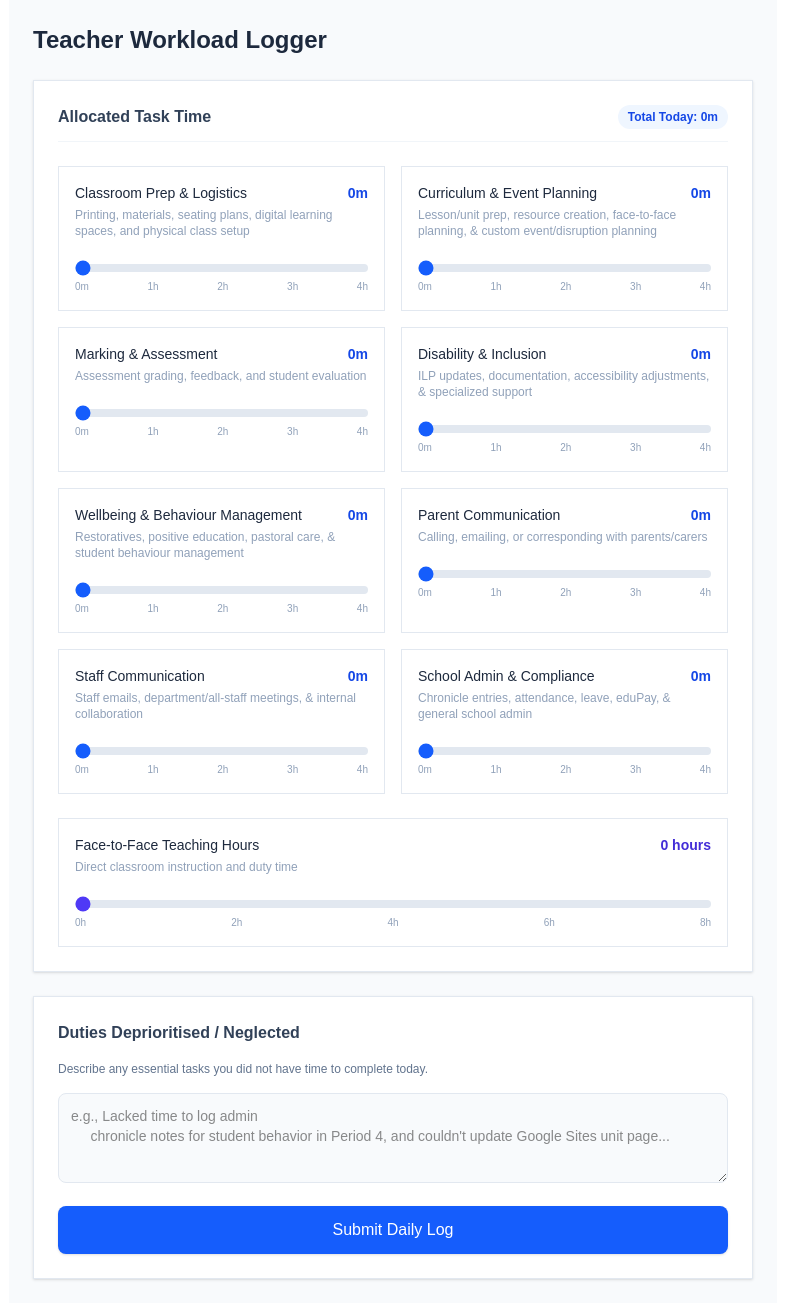
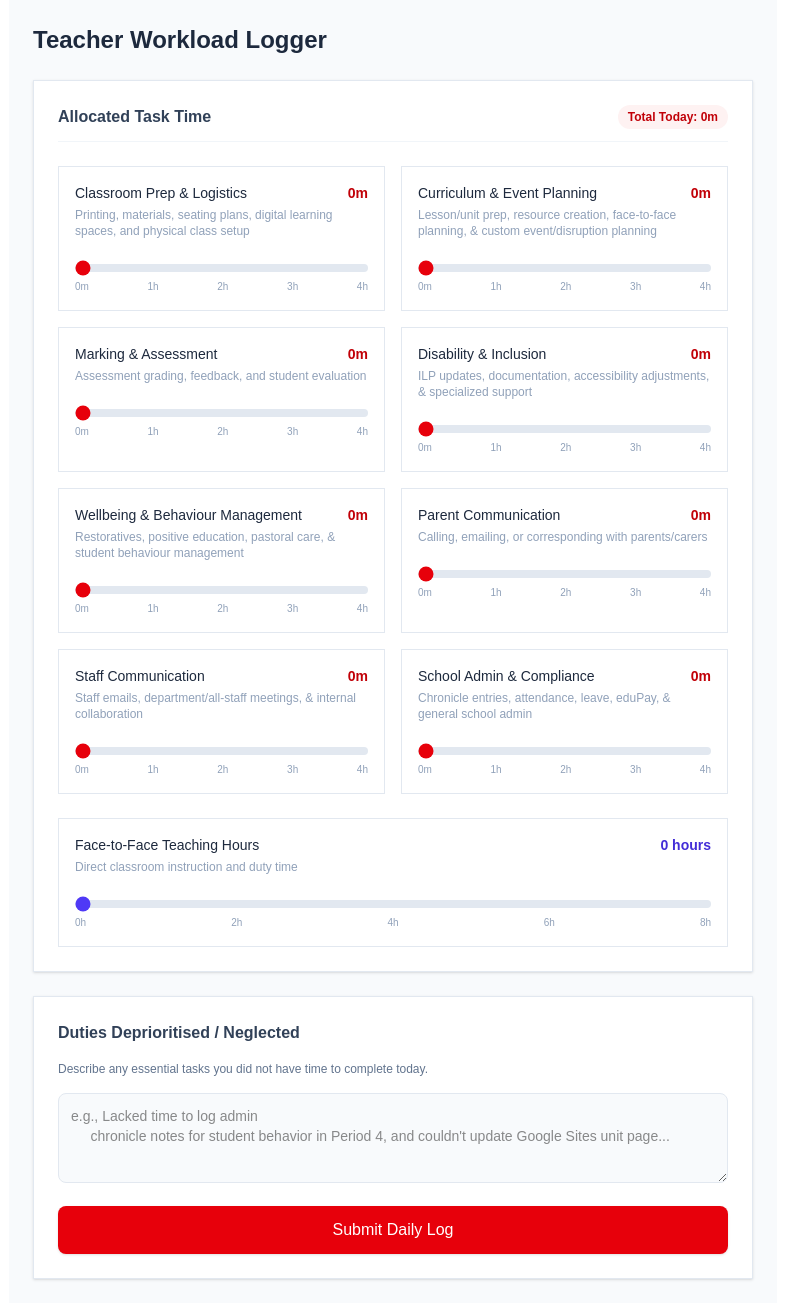
Before and after one commit to sANDROsARAN/overtime-calculator, a Next.js app: page / in a window 1280 px wide. Shown: the whole page, without its empty margins (247-1032 px from the left). Built offline with nearby package versions, Linux system fonts and the light colour scheme.

Commit message:
changed colours

```diff
--- a/app/page.tsx
+++ b/app/page.tsx
@@ -108,7 +108,7 @@ export default function MultiFieldWorkloadLogger() {
           <h2 className="text-base font-semibold text-slate-700">
             Allocated Task Time
           </h2>
-          <span className="text-xs font-semibold px-2.5 py-1 bg-blue-50 text-blue-700 rounded-full">
+          <span className="text-xs font-semibold px-2.5 py-1 bg-red-50 text-red-700 rounded-full">
             Total Today: {formatTime(totalMinutes)}
           </span>
         </div>
@@ -122,7 +122,7 @@ export default function MultiFieldWorkloadLogger() {
                 key={task.id}
                 className={`p-4 border transition-colors ${
                   currentMins > 0
-                    ? "border-blue-200 bg-blue-50/30"
+                    ? "border-red-200 bg-red-50/30"
                     : "border-slate-200 bg-white"
                 }`}
               >
@@ -130,7 +130,7 @@ export default function MultiFieldWorkloadLogger() {
                   <label className="font-medium text-sm text-slate-800">
                     {task.label}
                   </label>
-                  <span className="font-mono font-bold text-sm text-blue-700">
+                  <span className="font-mono font-bold text-sm text-red-700">
                     {formatTime(currentMins)}
                   </span>
                 </div>
@@ -149,7 +149,7 @@ export default function MultiFieldWorkloadLogger() {
                     onChange={(e) =>
                       handleSliderChange(task.id, Number(e.target.value))
                     }
-                    className="w-full h-2 bg-slate-200 rounded-lg appearance-none cursor-pointer accent-blue-600"
+                    className="w-full h-2 bg-slate-200 rounded-lg appearance-none cursor-pointer accent-red-600"
                   />
                   <div className="flex justify-between text-[10px] text-slate-400 font-medium">
                     <span>0m</span>
@@ -218,13 +218,13 @@ export default function MultiFieldWorkloadLogger() {
           onChange={(e) => setNeglectedDuties(e.target.value)}
           placeholder="e.g., Lacked time to log admin
      chronicle notes for student behavior in Period 4, and couldn't update Google Sites unit page..."
-          className="w-full p-3 border border-slate-200 rounded-lg text-sm bg-slate-50 focus:outline-none focus:ring-2 focus:ring-blue-500 min-h-[90px]"
+          className="w-full p-3 border border-slate-200 rounded-lg text-sm bg-slate-50 focus:outline-none focus:ring-2 focus:ring-red-500 min-h-22.5"
         />
 
         <button
           type="button"
           onClick={() => alert("Log submitted successfully!")}
-          className="w-full py-3 bg-blue-600 hover:bg-blue-700 text-white font-medium rounded-lg shadow-sm transition"
+          className="w-full py-3 bg-red-600 hover:bg-red-700 text-white font-medium rounded-lg shadow-sm transition"
         >
           Submit Daily Log
         </button>
```
